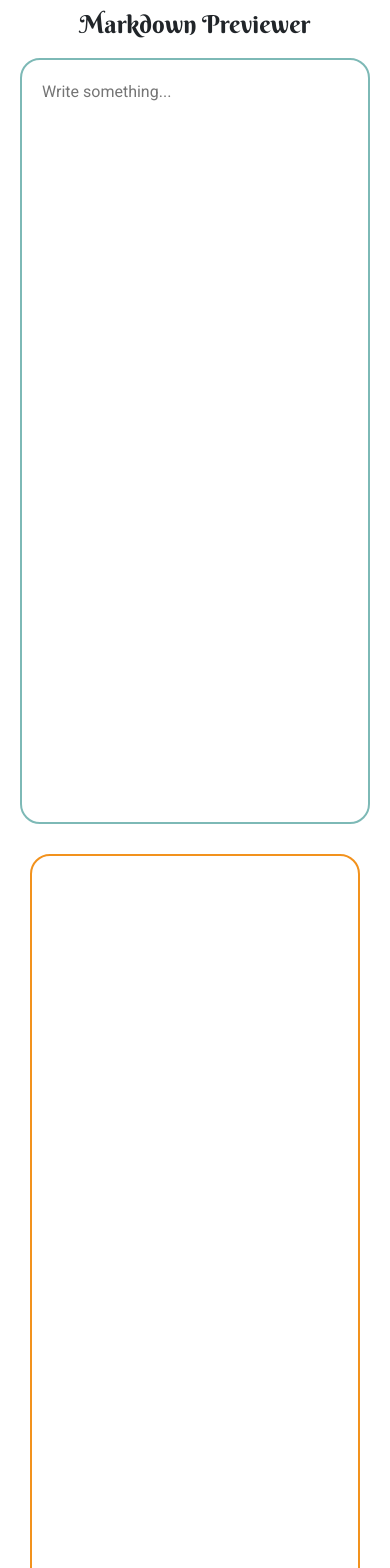
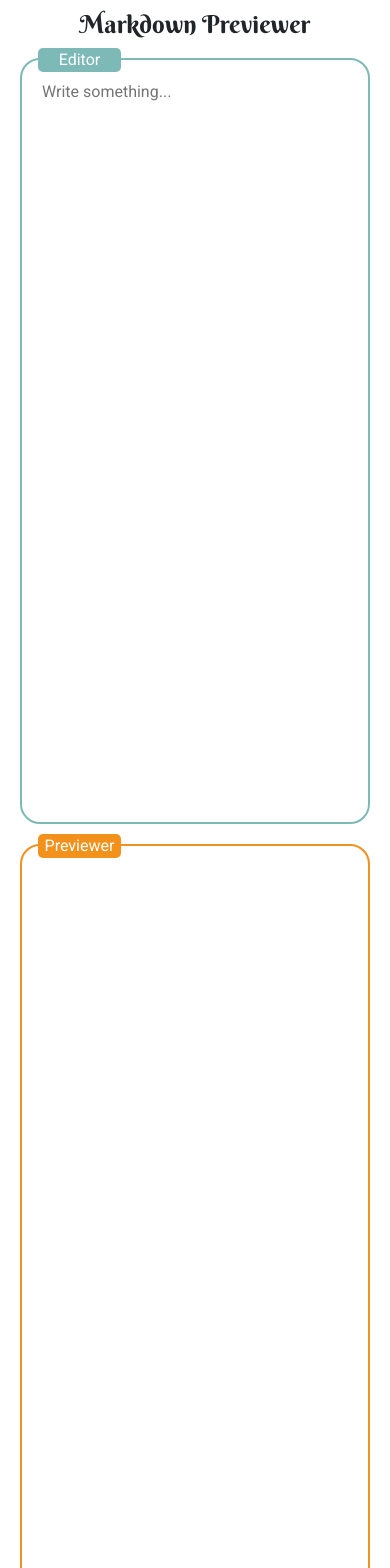
Before and after one commit to piall/markdown-previewer, a React (Create React App) app: page / in a window 390 px wide. Shown: the top 1568 px of the page. Built offline with nearby package versions, Linux system fonts and the light colour scheme.

Commit message:
Add label for better UX

```diff
--- a/src/App.scss
+++ b/src/App.scss
@@ -16,3 +16,26 @@ body {
     height: 38px;
   }
 }
+
+.label {
+  position: absolute;
+  top: 10px;
+  left: 40px;
+  width: 83px;
+  border-radius: 5px;
+  text-align: center;
+  color: white;
+}
+
+@media (max-width: 778px) {
+  #App {
+    #app-title-wrapper {
+      height: auto;
+    }
+  }
+
+  .label {
+    top: 0px;
+    left: 28px;
+  }
+}
--- a/src/components/editor/Editor.scss
+++ b/src/components/editor/Editor.scss
@@ -2,6 +2,11 @@
   background-color: white;
   height: calc(100vh - calc(20px + 38px));
   padding: 20px;
+  position: relative;
+
+  .label {
+    background: #7db9b6;
+  }
 }
 
 #editor {
@@ -11,6 +16,7 @@
   resize: none;
   border-radius: 20px;
   padding: 20px;
+  word-wrap: break-word;
 
   &:focus {
     outline: 0;
@@ -22,14 +28,3 @@
     padding: 10px;
   }
 }
-
-@media (max-width: 360px) {
-  #editor-wrapper {
-    padding: 3px;
-  }
-
-  #editor {
-    border-radius: 15px;
-    padding: 15px;
-  }
-}
--- a/src/components/editor/Editor.tsx
+++ b/src/components/editor/Editor.tsx
@@ -21,6 +21,8 @@ export function Editor({
 
   return (
     <div id={id} className={className}>
+      <span className="label">Editor</span>
+
       <textarea
         id="editor"
         placeholder="Write something..."
--- a/src/components/previewer/Previewer.scss
+++ b/src/components/previewer/Previewer.scss
@@ -2,6 +2,11 @@
   background-color: white;
   height: calc(100vh - calc(20px + 38px));
   padding: 20px;
+  position: relative;
+
+  .label {
+    background: #f2921d;
+  }
 }
 
 #previewer {
@@ -10,26 +15,15 @@
   border: 2px solid #f2921d;
   border-radius: 20px;
   padding: 20px;
-  resize: none;
+  word-wrap: break-word;
 
   &:focus {
     outline: 0;
   }
 }
 
-@media (max-width: 778) {
+@media (max-width: 778px) {
   #previewer-wrapper {
     padding: 10px;
   }
 }
-
-@media (max-width: 360px) {
-  #previewer-wrapper {
-    padding: 3px;
-  }
-
-  #previewer {
-    border-radius: 15px;
-    padding: 15px;
-  }
-}
--- a/src/components/previewer/Previewer.tsx
+++ b/src/components/previewer/Previewer.tsx
@@ -14,6 +14,7 @@ export function Previewer({
 }: TypePreviewerProps) {
   return (
     <div id={id} className={className}>
+      <span className="label">Previewer</span>
       <div
         id="previewer"
         dangerouslySetInnerHTML={{ __html: marked(markdownSyntax) }}
```
